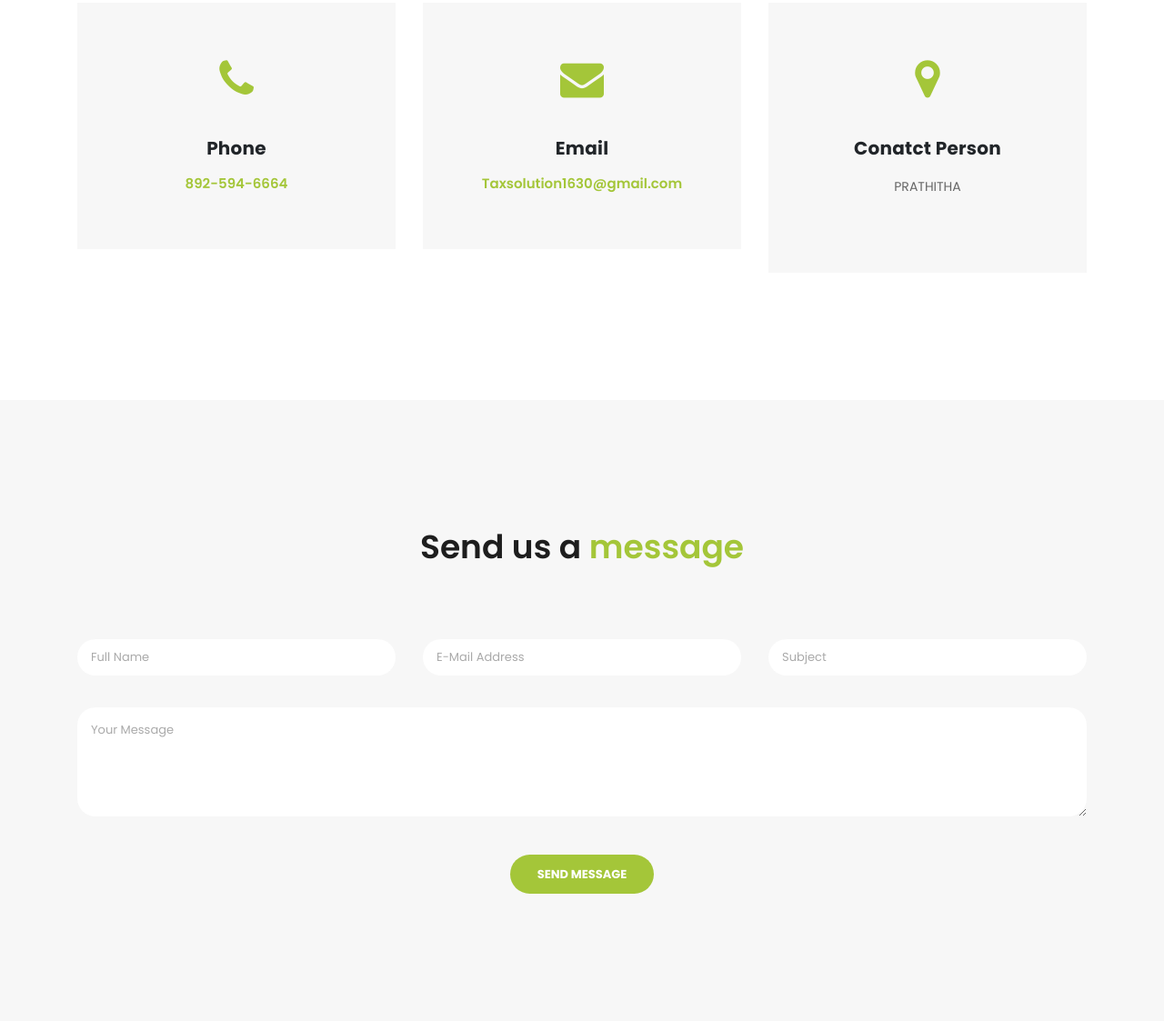
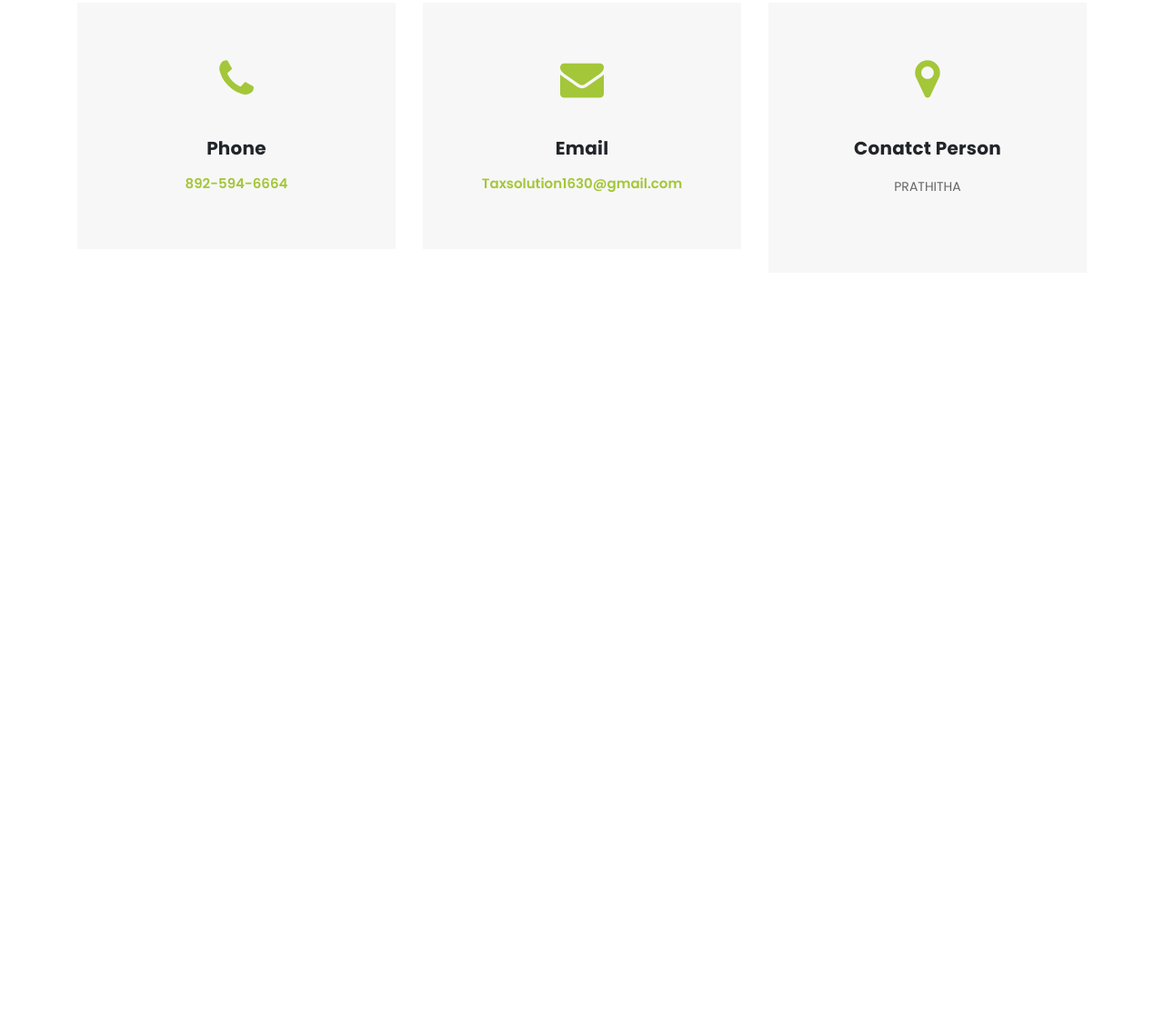
Before and after one commit to taxsolution/taxsolution.github.io, a plain HTML site: page contact.html in a window 1280 px wide. Shown: the part 647-1770 px from the top of the page at 91% size. After the commit the page ends 947 px from the top, so only its background shows below. Drawn offline with Linux system fonts and the light colour scheme.

Commit message:
contact and index file update

```diff
--- a/contact.html
+++ b/contact.html
@@ -129,51 +129,6 @@ Tax Solutions
       </div>
     </div>
 
-    <div class="callback-form contact-us">
-      <div class="container">
-        <div class="row">
-          <div class="col-md-12">
-            <div class="section-heading">
-              <h2>Send us a <em>message</em></h2>
-            </div>
-          </div>
-          <div class="col-md-12">
-            <div class="contact-form">
-              <form id="contact" action="" method="get">
-                <div class="row">
-                  <div class="col-lg-4 col-md-12 col-sm-12">
-                    <fieldset>
-                      <input name="name" type="text" class="form-control" id="name" placeholder="Full Name" required="">
-                    </fieldset>
-                  </div>
-                  <div class="col-lg-4 col-md-12 col-sm-12">
-                    <fieldset>
-                      <input name="email" type="text" class="form-control" id="email" pattern="[^ @]*@[^ @]*" placeholder="E-Mail Address" required="">
-                    </fieldset>
-                  </div>
-                  <div class="col-lg-4 col-md-12 col-sm-12">
-                    <fieldset>
-                      <input name="subject" type="text" class="form-control" id="subject" placeholder="Subject" required="">
-                    </fieldset>
-                  </div>
-                  <div class="col-lg-12">
-                    <fieldset>
-                      <textarea name="message" rows="6" class="form-control" id="message" placeholder="Your Message" required=""></textarea>
-                    </fieldset>
-                  </div>
-                  <div class="col-lg-12">
-                    <fieldset>
-                      <button type="submit" id="form-submit" class="filled-button">Send Message</button>
-                    </fieldset>
-                  </div>
-                </div>
-              </form>
-            </div>
-          </div>
-        </div>
-      </div>
-    </div>
-
     <!-- Bootstrap core JavaScript -->
     <script src="vendor/jquery/jquery.min.js"></script>
     <script src="vendor/bootstrap/js/bootstrap.bundle.min.js"></script>
```
Also changed, not shown: index.html (+0 -45 lines).
